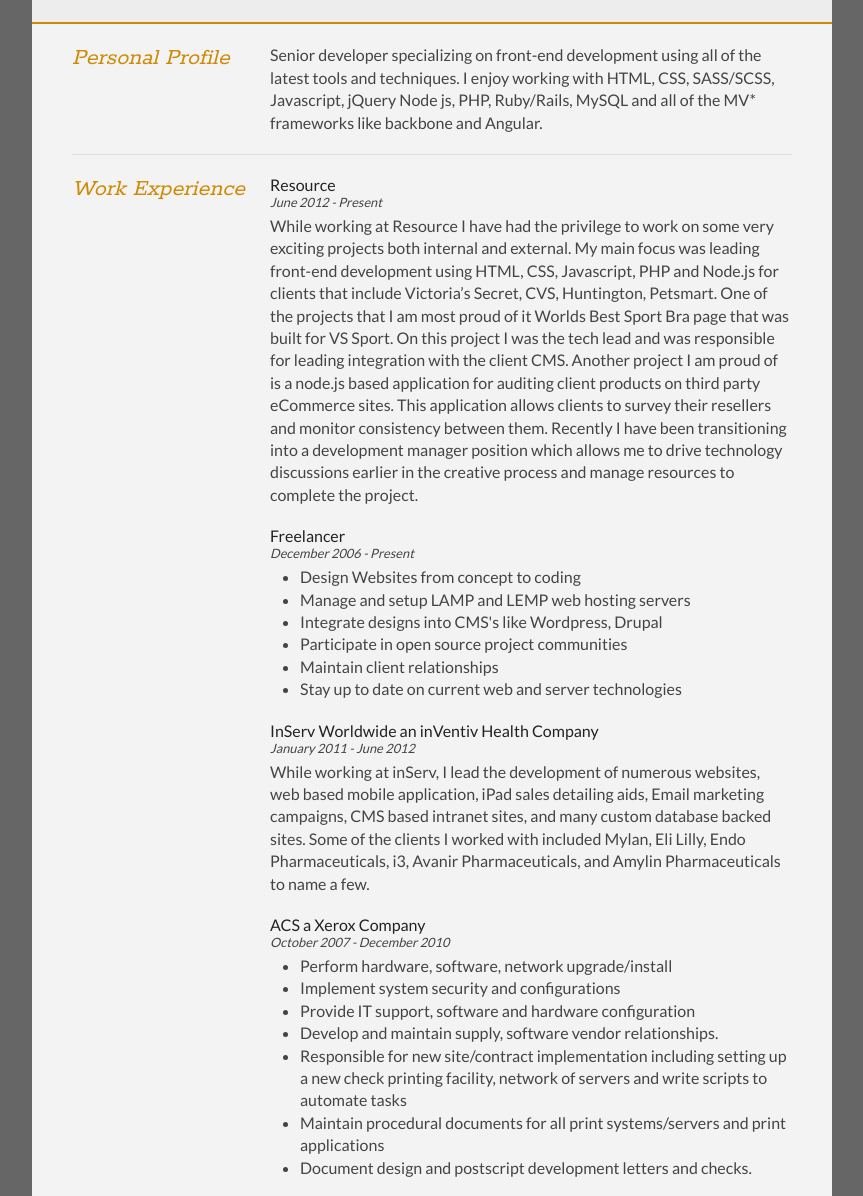
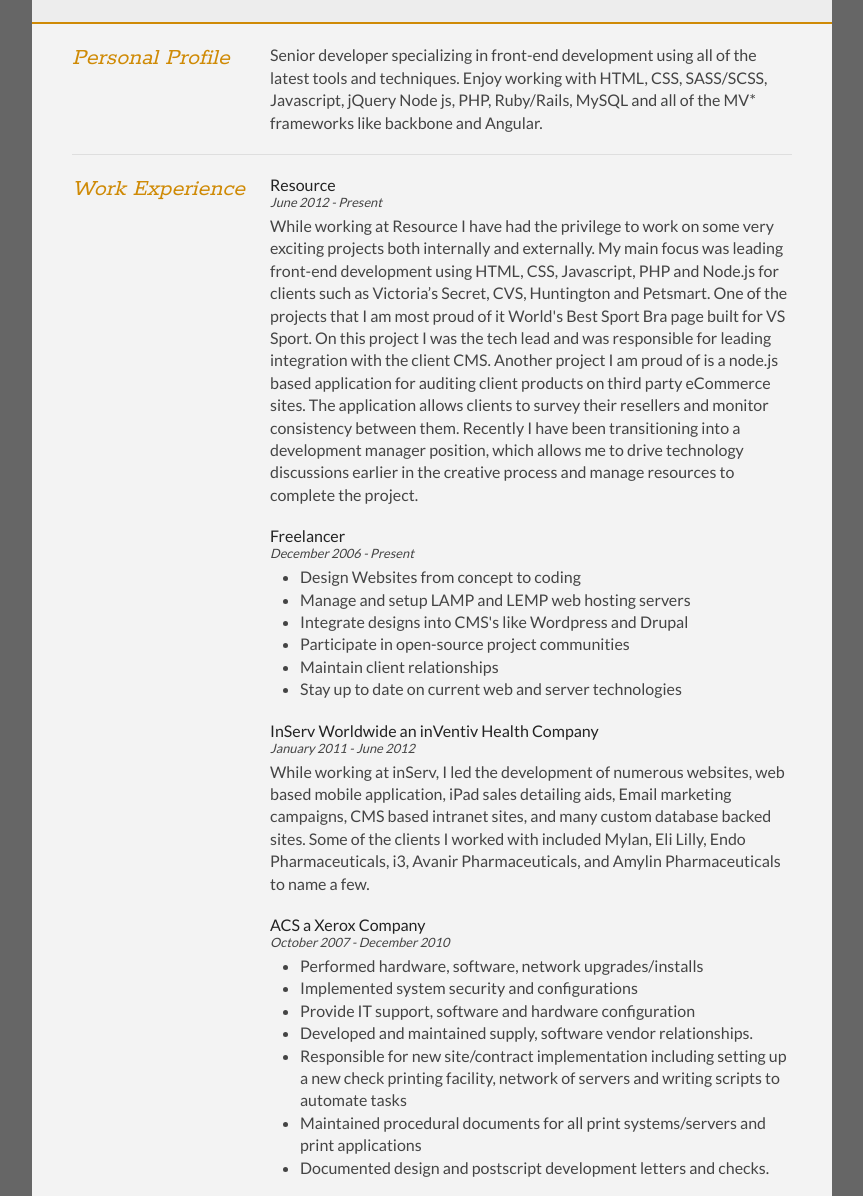
Before and after one commit to km2c/resume, a website: page app/index.html in a window 1280 px wide. Shown: the part 155-1351 px from the top of the page, without its empty margins (208-1071 px from the left). Drawn offline with nearby package versions, Linux system fonts and the light colour scheme; files that its build step writes are made by us from their sources.

Commit message:
fix spelling and grammar

```diff
--- a/app/index.html
+++ b/app/index.html
@@ -58,7 +58,7 @@
                         </div>
 
                         <div class="sectionContent">
-                            <p>Senior developer specializing on front-end development using all of the latest tools and techniques. I enjoy working with HTML, CSS, SASS/SCSS, Javascript, jQuery Node js, PHP, Ruby/Rails, MySQL and all of the MV* frameworks like backbone and Angular.</p>
+                            <p>Senior developer specializing in front-end development using all of the latest tools and techniques. Enjoy working with HTML, CSS, SASS/SCSS, Javascript, jQuery Node js, PHP, Ruby/Rails, MySQL and all of the MV* frameworks like backbone and Angular.</p>
                         </div>
                     </article>
                     <div class="clear"></div>
@@ -74,7 +74,7 @@
                         <article>
                             <h2>Resource</h2>
                             <p class="subDetails">June 2012 - Present</p>
-                            <p>While working at Resource I have had the privilege to work on some very exciting projects both internal and external. My main focus was leading front-end development using HTML, CSS, Javascript, PHP and Node.js for clients that include Victoria’s Secret, CVS, Huntington, Petsmart. One of the projects that I am most proud of it Worlds Best Sport Bra page that was built for VS Sport. On this project I was the tech lead and was responsible for leading integration with the client CMS. Another project I am proud of is a node.js based application for auditing client products on third party eCommerce sites.  This application allows clients to survey their resellers and monitor consistency between them. Recently I have been transitioning into a development manager position which allows me to drive technology discussions earlier in the creative process and manage resources to complete the project.</p>
+                            <p>While working at Resource I have had the privilege to work on some very exciting projects both internally and externally. My main focus was leading front-end development using HTML, CSS, Javascript, PHP and Node.js for clients such as Victoria’s Secret, CVS, Huntington and Petsmart. One of the projects that I am most proud of it World's Best Sport Bra page built for VS Sport. On this project I was the tech lead and was responsible for leading integration with the client CMS. Another project I am proud of is a node.js based application for auditing client products on third party eCommerce sites. The application allows clients to survey their resellers and monitor consistency between them. Recently I have been transitioning into a development manager position, which allows me to drive technology discussions earlier in the creative process and manage resources to complete the project.</p>
                         </article>
 
                         <article>
@@ -83,8 +83,8 @@
                             <ul>
                                 <li>Design Websites from concept to coding</li>
                                 <li>Manage and setup LAMP and LEMP web hosting servers</li>
-                                <li>Integrate designs into CMS's like Wordpress, Drupal</li>
-                                <li>Participate in open source project communities</li>
+                                <li>Integrate designs into CMS's like Wordpress and Drupal</li>
+                                <li>Participate in open-source project communities</li>
                                 <li>Maintain client relationships</li>
                                 <li>Stay up to date on current web and server technologies</li>
                             </ul>
@@ -93,20 +93,20 @@
                         <article>
                             <h2>InServ Worldwide <span class="small">an inVentiv Health Company</span></h2>
                             <p class="subDetails">January 2011 - June 2012</p>
-                            <p>While working at inServ, I lead the development of numerous websites, web based mobile application, iPad sales detailing aids, Email marketing campaigns, CMS based intranet sites, and many custom database backed sites. Some of the clients I worked with included Mylan, Eli Lilly, Endo Pharmaceuticals, i3, Avanir Pharmaceuticals, and Amylin Pharmaceuticals to name a few.</p>
+                            <p>While working at inServ, I led the development of numerous websites, web based mobile application, iPad sales detailing aids, Email marketing campaigns, CMS based intranet sites, and many custom database backed sites. Some of the clients I worked with included Mylan, Eli Lilly, Endo Pharmaceuticals, i3, Avanir Pharmaceuticals, and Amylin Pharmaceuticals to name a few.</p>
                         </article>
 
                         <article>
                             <h2>ACS <span class="small">a Xerox Company</span></h2>
                             <p class="subDetails">October 2007 - December 2010</p>
                             <ul>
-                                <li>Perform hardware, software, network upgrade/install</li>
-                                <li>Implement system security and configurations</li>
+                                <li>Performed hardware, software, network upgrades/installs</li>
+                                <li>Implemented system security and configurations</li>
                                 <li>Provide IT support, software and hardware configuration</li>
-                                <li>Develop and maintain supply, software vendor relationships.</li>
-                                <li>Responsible for new site/contract implementation including setting up a new check printing facility, network of servers and write scripts to automate tasks</li>
-                                <li>Maintain procedural documents for all print systems/servers and print applications</li>
-                                <li>Document design and postscript development letters and checks.</li>
+                                <li>Developed and maintained supply, software vendor relationships.</li>
+                                <li>Responsible for new site/contract implementation including setting up a new check printing facility, network of servers and writing scripts to automate tasks</li>
+                                <li>Maintained procedural documents for all print systems/servers and print applications</li>
+                                <li>Documented design and postscript development letters and checks.</li>
                             </ul>
                         </article>
                     </div>
```
